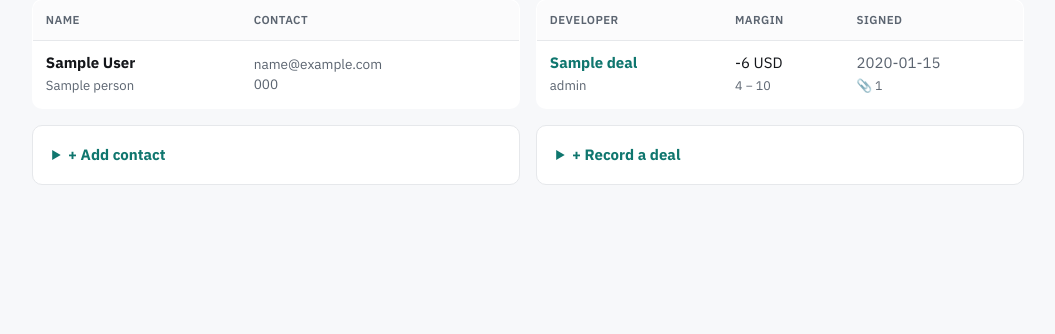
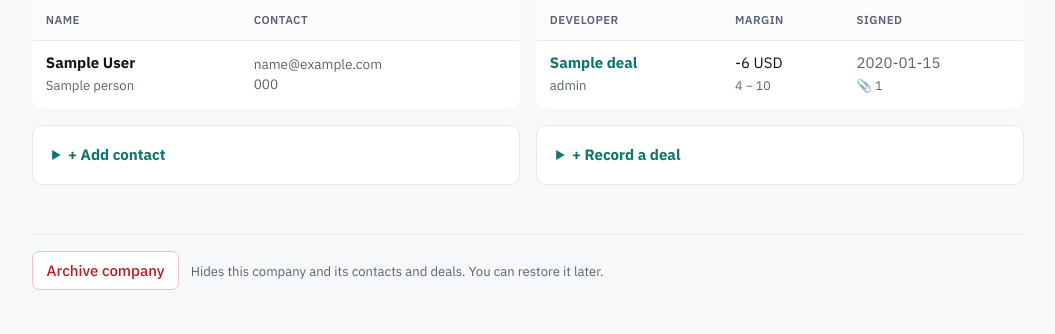
Before and after one commit to piotrchabros/staffinit-ats, a Django app: page /crm/companies/1/ in a window 1280 px wide. Shown: the part 315-649 px from the top of the page, without its empty margins (112-1167 px from the left). Run offline with Django 5.2, Linux system fonts and the light colour scheme; a user stored in the database is signed in; tables that the repository leaves empty hold one stand-in row (values such as "Sample post").

Commit message:
feat: archive (soft-delete) companies in the CRM
Replaces hard company deletion with a soft-delete, mirroring candidate
archiving: archived companies are hidden from the default CRM list (with
a 'View N archived' toggle and per-row Archive/Restore) but kept intact —
contacts, deals, and signed agreements all survive and can be restored.
Adds Company.is_archived (migration 0011) and surfaces the flag in admin.

Co-Authored-By: Claude Opus 4.8 (1M context) <noreply@anthropic.com>

```diff
--- a/ats/admin.py
+++ b/ats/admin.py
@@ -94,7 +94,8 @@ class PersonInline(admin.TabularInline):
 
 @admin.register(Company)
 class CompanyAdmin(admin.ModelAdmin):
-    list_display = ("name", "website", "created_at")
+    list_display = ("name", "website", "is_archived", "created_at")
+    list_filter = ("is_archived",)
     search_fields = ("name",)
     inlines = [PersonInline]
 
--- a/ats/models.py
+++ b/ats/models.py
@@ -523,6 +523,10 @@ class Company(models.Model):
     name = models.CharField(max_length=255, unique=True)
     website = models.URLField(blank=True)
     notes = models.TextField(blank=True)
+    # Soft-delete: archived companies are hidden from the default CRM view but
+    # kept intact (contacts, deals, and signed agreements survive) and can be
+    # restored. Mirrors Candidate.is_archived.
+    is_archived = models.BooleanField(default=False)
     created_at = models.DateTimeField(default=timezone.now, editable=False)
 
     class Meta:
--- a/ats/templates/ats/company_detail.html
+++ b/ats/templates/ats/company_detail.html
@@ -84,4 +84,21 @@
       </details>
     </div>
   </div>
+
+  <div style="margin-top:2rem; padding-top:1rem; border-top:1px solid var(--line)">
+    {% if company.is_archived %}
+      <form method="post" action="{% url 'unarchive_company' company.pk %}" style="margin:0">
+        {% csrf_token %}
+        <button type="submit" class="secondary">Restore company</button>
+        <span class="muted" style="font-size:.82rem; margin-left:.5rem">This company is archived — hidden from the CRM list.</span>
+      </form>
+    {% else %}
+      <form method="post" action="{% url 'archive_company' company.pk %}" style="margin:0"
+            onsubmit="return confirm('Archive “{{ company.name|escapejs }}”? It will be hidden from the CRM list but can be restored.');">
+        {% csrf_token %}
+        <button type="submit" class="secondary" style="border-color:#f3c2c2; color:var(--bad)">Archive company</button>
+        <span class="muted" style="font-size:.82rem; margin-left:.5rem">Hides this company and its contacts and deals. You can restore it later.</span>
+      </form>
+    {% endif %}
+  </div>
 {% endblock %}
--- a/ats/urls.py
+++ b/ats/urls.py
@@ -33,6 +33,8 @@ urlpatterns = [
     path("crm/", views.company_list, name="company_list"),
     path("crm/companies/add/", views.add_company, name="add_company"),
     path("crm/companies/<int:pk>/", views.company_detail, name="company_detail"),
+    path("crm/companies/<int:pk>/archive/", views.archive_company, name="archive_company"),
+    path("crm/companies/<int:pk>/unarchive/", views.unarchive_company, name="unarchive_company"),
     path("crm/companies/<int:pk>/people/add/", views.add_person, name="add_person"),
     path("crm/companies/<int:pk>/deals/add/", views.add_deal, name="add_deal"),
     path("crm/deals/<int:pk>/", views.deal_detail, name="deal_detail"),
--- a/ats/views.py
+++ b/ats/views.py
@@ -679,9 +679,13 @@ def generate_evaluation(request, pk, candidate_id):
 # --------------------------------------------------------------------------- #
 @login_required
 def company_list(request):
-    """Searchable list of customer companies, with deal counts."""
+    """Searchable list of customer companies, with deal counts.
+
+    Archived (soft-deleted) companies are hidden unless ?archived=1.
+    """
     q = (request.GET.get("q") or "").strip()
-    companies = Company.objects.all()
+    show_archived = request.GET.get("archived") == "1"
+    companies = Company.objects.filter(is_archived=show_archived)
     if q:
         companies = companies.filter(
             Q(name__icontains=q) | Q(people__full_name__icontains=q)
@@ -692,6 +696,8 @@ def company_list(request):
     ).order_by("name")
     return render(request, "ats/company_list.html", {
         "companies": companies, "q": q, "form": CompanyForm(),
+        "show_archived": show_archived,
+        "archived_count": Company.objects.filter(is_archived=True).count(),
     })
 
 
@@ -705,6 +711,28 @@ def add_company(request):
         return redirect("company_detail", pk=company.pk)
     messages.error(request, _form_errors(form))
     return redirect("company_list")
+
+
+@login_required
+@require_POST
+def archive_company(request, pk):
+    """Soft-delete: hide a company (and implicitly its contacts/deals) from the
+    default CRM view. Everything is kept and can be restored."""
+    company = get_object_or_404(Company, pk=pk)
+    company.is_archived = True
+    company.save(update_fields=["is_archived"])
+    messages.success(request, f"Archived “{company.name}”.")
+    return redirect("company_list")
+
+
+@login_required
+@require_POST
+def unarchive_company(request, pk):
+    company = get_object_or_404(Company, pk=pk)
+    company.is_archived = False
+    company.save(update_fields=["is_archived"])
+    messages.success(request, f"Restored “{company.name}”.")
+    return redirect(f"{reverse('company_list')}?archived=1")
 
 
 @login_required
```
Also changed, not shown: ats/templates/ats/company_list.html (+27 -5 lines), ats/test_crm.py (+43 -0 lines), ats/migrations/0011_company_is_archived.py (added).
